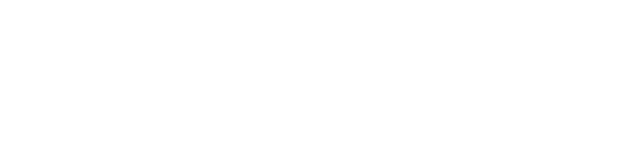
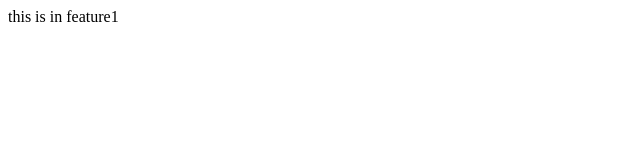
Before and after one commit to dushyantyadav2005/repofirst, a plain HTML site: page index.html in a window 1280 px wide. Shown: the whole page, without its empty margins (0-640 px from the left). Drawn offline with Linux system fonts and the light colour scheme.

Commit message:
first branch

```diff
--- a/index.html
+++ b/index.html
@@ -6,6 +6,7 @@
     <title>Document</title>
 </head>
 <body>
+    this is in feature1
 
 </body>
 </html>
```
